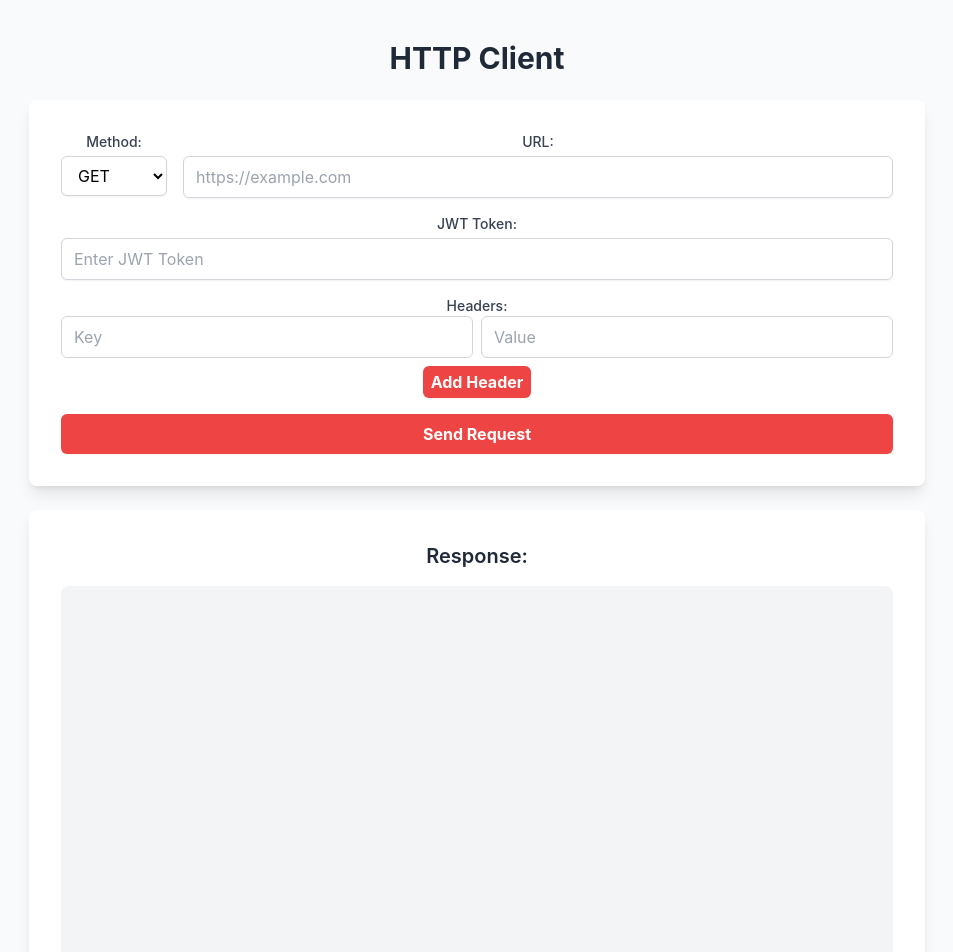
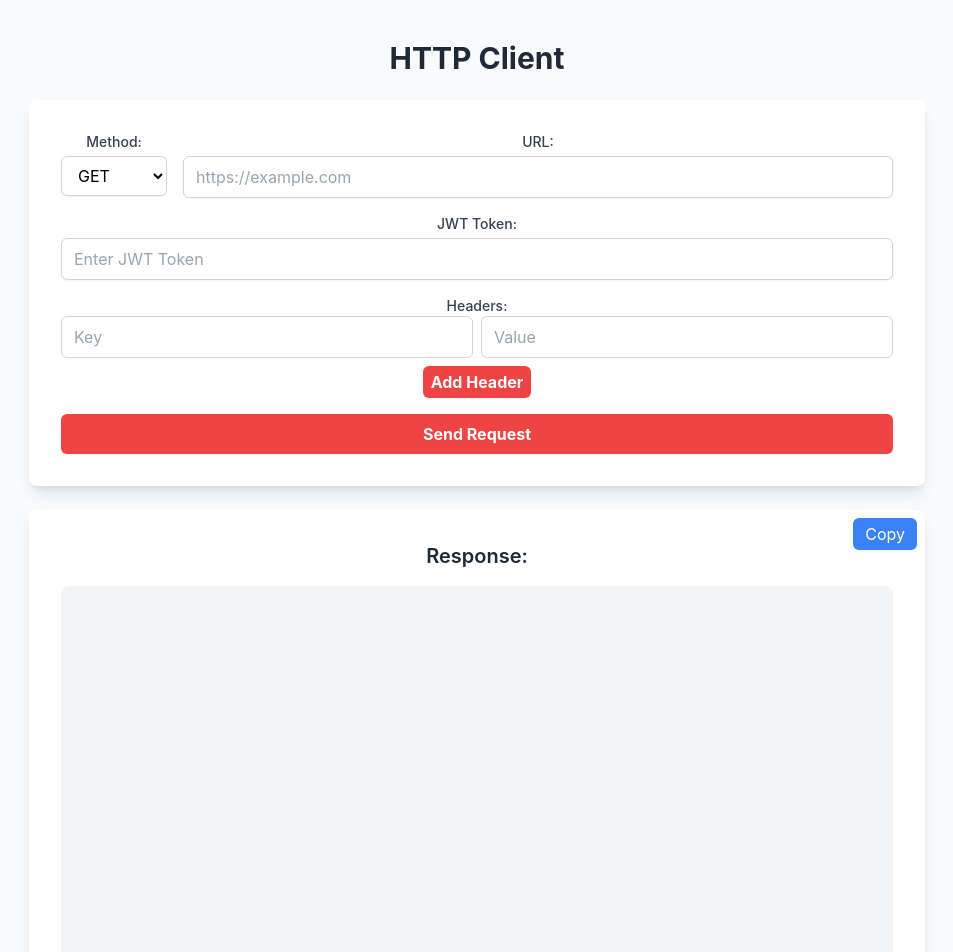
Before and after one commit to malhumaidan/http-requests-tool, a React (Create React App) app: page / in a window 1280 px wide. Shown: the top 952 px of the page, without its empty margins (163-1116 px from the left). Built offline with nearby package versions, Linux system fonts and the light colour scheme.

Commit message:
added copy response button

```diff
--- a/src/App.js
+++ b/src/App.js
@@ -1,4 +1,3 @@
-import logo from './logo.svg';
 import './App.css';
 import HttpClient from './pages/HttpClient';
 
--- a/src/pages/HttpClient.jsx
+++ b/src/pages/HttpClient.jsx
@@ -13,6 +13,7 @@ const HttpClient = () => {
   const [response, setResponse] = useState(null);
   const [error, setError] = useState(null);
   const [loading, setLoading] = useState(false);
+  const [copied, setCopied] = useState(false); // State for copy status
 
   // Convert key-value pairs to JSON object
   const parseKeyValuePairs = (pairs) => {
@@ -64,6 +65,17 @@ const HttpClient = () => {
     const newFields = type === "header" ? [...headers] : [...body];
     newFields[index][field] = value;
     type === "header" ? setHeaders(newFields) : setBody(newFields);
+  };
+
+  const handleCopy = () => {
+    if (response) {
+      navigator.clipboard.writeText(JSON.stringify(response, null, 2));
+    } else if (error) {
+      navigator.clipboard.writeText(JSON.stringify({ error: error }, null, 2));
+    }
+
+    setCopied(true);
+    setTimeout(() => setCopied(false), 2000); // Reset after 2 seconds
   };
 
   return (
@@ -208,8 +220,18 @@ const HttpClient = () => {
       </div>
 
       {/* Response Section */}
-      <div className="mt-6 w-full max-w-4xl bg-white shadow-lg rounded-lg p-8">
+      <div className="mt-6 w-full max-w-4xl bg-white shadow-lg rounded-lg p-8 relative">
         <h3 className="text-xl font-semibold text-gray-800 mb-4">Response:</h3>
+
+        {/* Copy Button */}
+        <button
+          className="absolute top-2 right-2 bg-blue-500 hover:bg-blue-600 text-white py-1 px-3 rounded-md"
+          onClick={handleCopy}
+        >
+          {copied ? "Copied!" : "Copy"}
+        </button>
+
+        {/* Response Box */}
         <div className="bg-gray-100 p-4 rounded-lg overflow-auto h-[500px]">
           {response && (
             <SyntaxHighlighter language="json" style={solarizedlight}>
```
